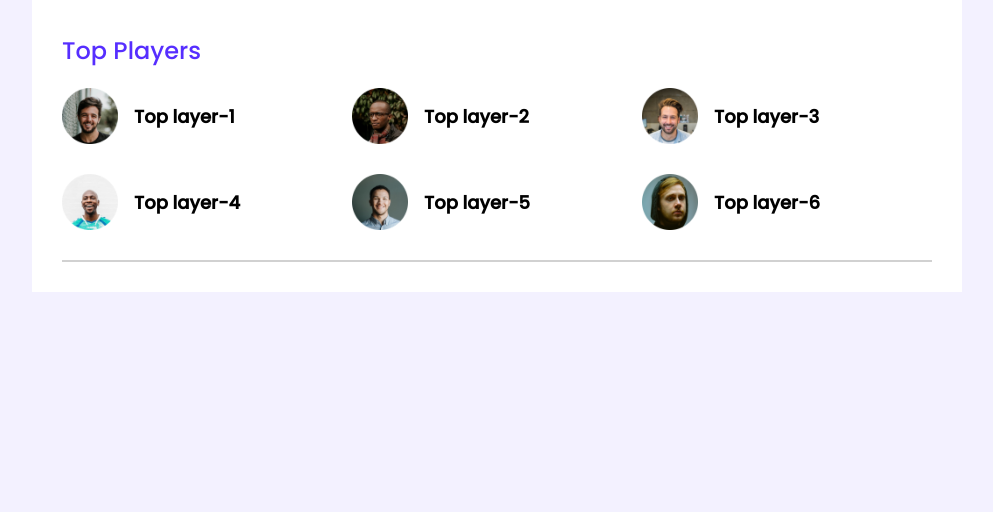
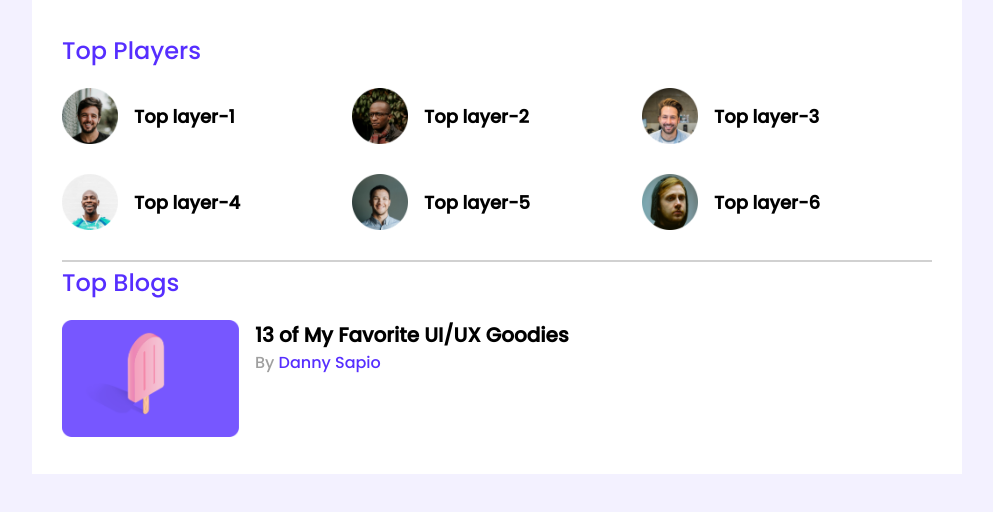
Before and after one commit to rifatwali121/leader-board-css3, a plain HTML site: page index.html in a window 1280 px wide. Shown: the whole page, without its empty margins (143-1136 px from the left). Drawn offline with Linux system fonts and the light colour scheme.

Commit message:
create blog using flex layout

```diff
--- a/CSS/style.css
+++ b/CSS/style.css
@@ -54,3 +54,32 @@ main{
     margin-left: 16px;
     font-size: 18px;
 }
+
+
+/* -----------
+            top blog styles ------------------*/
+
+   .blog{
+    display: flex;
+   }
+.blog .thumbnail img{
+    width: 177px;
+    height: 117px;
+}
+
+.blog-info{
+    margin-left:16px ;
+}
+.blog-title{
+    font-size: 20px;
+}
+.blog-author{
+    color: #9f9f9f;
+    font-size: 16px;
+}
+.blog-author a{
+    text-decoration: none;
+    font-size: 16px;
+    color: #562EFF;
+
+}
--- a/index.html
+++ b/index.html
@@ -52,6 +52,20 @@
           </div>
         </div>
         <hr />
+        <div class="top-blogs">
+          <h2 class="section-title">Top Blogs</h2>
+          <div class="blogs">
+            <article class="blog">
+              <div class="thumbnail">
+                <img src="images/blogs/blog-1.png" alt="" />
+              </div>
+              <div class="blog-info">
+                <h3 class="blog-title">13 of My Favorite UI/UX Goodies</h3>
+                <p class="blog-author">By <a href=""> Danny Sapio</a></p>
+              </div>
+            </article>
+          </div>
+        </div>
       </section>
     </main>
   </body>
```
